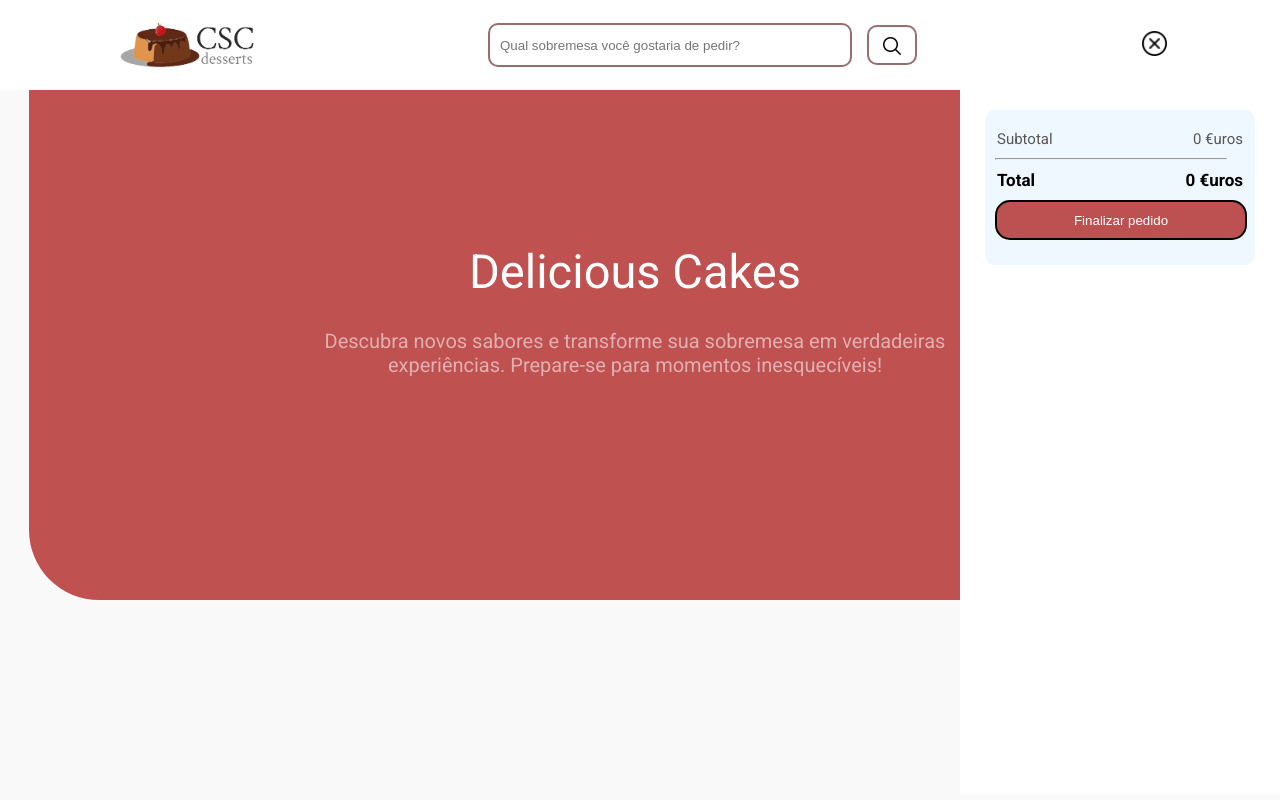
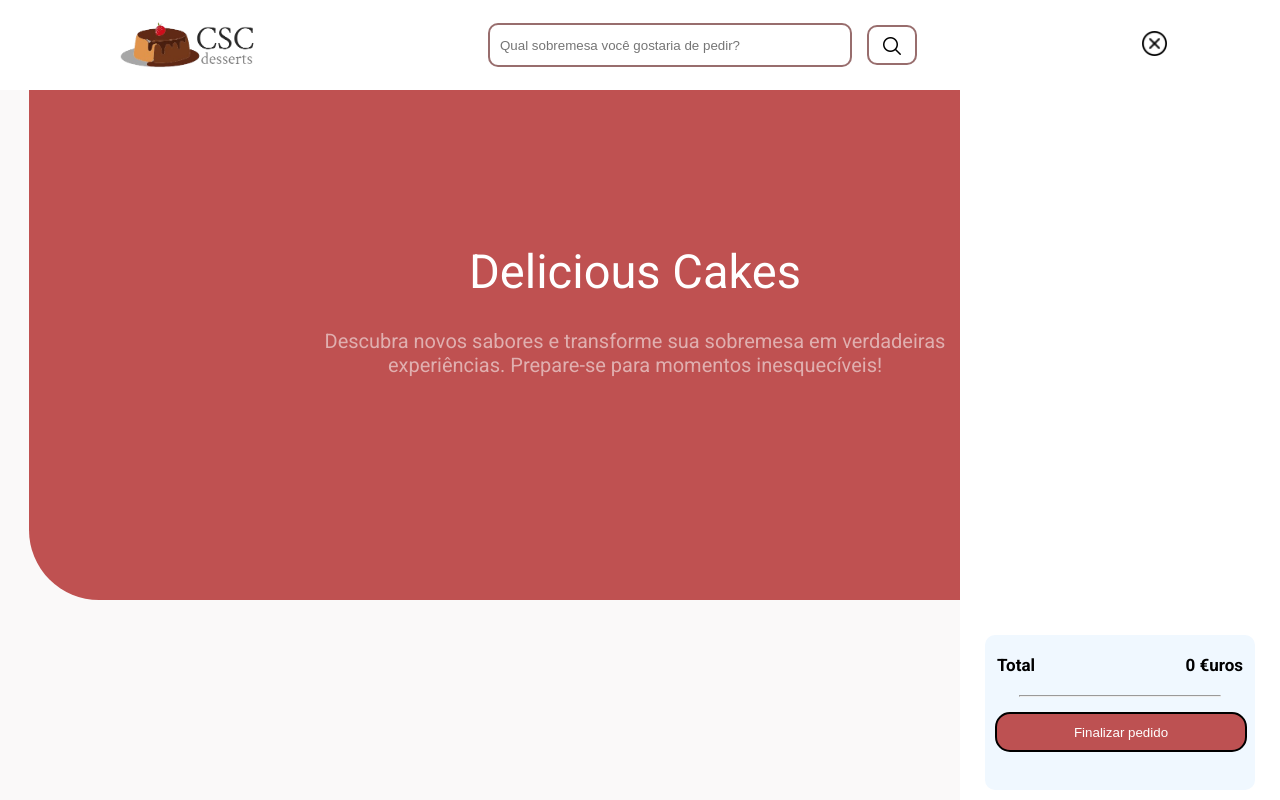
Before and after one commit to Carolthe/cinel-aula5-react, a React (Vite) app: page / in a window 1280 px wide. Both pictures are taken after a click on the picture 1154 px from the left and 43 px from the top of the page. Shown: the top 800 px of the page. Built offline with nearby package versions, Linux system fonts and the light colour scheme.

Commit message:
cinel-aula5-react

```diff
--- a/src/components/Header.jsx
+++ b/src/components/Header.jsx
@@ -43,14 +43,13 @@ export default function Header({
               />
               <div className="container-total">
                 <div className="container-itens">
-                  <div className="subtotal-sidebar">
-                    <p>Subtotal</p>
-                    <p>0 €uros</p>
-                  </div>
-                  <hr />
+
                   <div className="total-sidebar">
                     <b>Total</b>
                     <b>{totalValor} €uros</b>
+                  </div>
+                  <div className="linha">
+                  <hr />
                   </div>
                   <button className="button-finalizar-pedido">
                     Finalizar pedido
--- a/src/components/ProdutosCarrinho.jsx
+++ b/src/components/ProdutosCarrinho.jsx
@@ -8,12 +8,12 @@ export default function ProdutosCarrinho({
   return (
     <div className="cards-carrinho">
       {addCarrinho.map((item) => (
-        <div className="container" key={item.id}>
+        <div key={item.id}>
           <div className="img-add">
             <img className="imagem-card-carrinho" src={item.imagem} />
           </div>
-          <div className="descricao-card">
-            <div>
+          <div className="carrinho-descricao">
+
               <p className="produto-add">{item.paragrafo}</p>
               <p className="valor-produtos-carrinho">{item.valor} €uros</p>
               <div className="container-quantidade">
@@ -21,16 +21,15 @@ export default function ProdutosCarrinho({
                   className="quantidade"
                   onClick={() => modificarQuantidade(item.id, "-")}
                 >
-                  menos
+                  -
                 </button>
                 <p className="numero-produtos">{item.quantidade}</p>
                 <button
                   className="quantidade"
                   onClick={() => modificarQuantidade(item.id, "+")}
                 >
-                  mais
+                  +
                 </button>
-              </div>
             </div>
           </div>
 
--- a/src/dados/sobremesas.js
+++ b/src/dados/sobremesas.js
@@ -32,7 +32,7 @@ export const sobremesas = [
     id: 2,
     imagem: cocoChocolate,
     paragrafo: "Chocolate com Coco",
-    valor: 10,
+    valor: 8,
     button: "Adicionar",
     quantidade: 1,
   },
@@ -40,7 +40,7 @@ export const sobremesas = [
     id: 3,
     imagem: chocolateBrancoMorango,
     paragrafo: "Creme com Morango",
-    valor: 5,
+    valor: 9,
     button: "Adicionar",
     quantidade: 1,
   },
@@ -48,7 +48,7 @@ export const sobremesas = [
     id: 4,
     imagem: abacaxiCoco,
     paragrafo: "Abacaxi com Coco",
-    valor: 10,
+    valor: 8,
     button: "Adicionar",
     quantidade: 1,
   },
@@ -56,7 +56,7 @@ export const sobremesas = [
     id: 5,
     imagem: morangoTrufado,
     paragrafo: "Morango Trufado",
-    valor: 10,
+    valor: 9,
     button: "Adicionar",
     quantidade: 1,
   },
@@ -64,7 +64,7 @@ export const sobremesas = [
     id: 6,
     imagem: frutosVermelhos,
     paragrafo: "Creme Vermelho",
-    valor: 10,
+    valor: 8,
     button: "Adicionar",
     quantidade: 1,
   },
@@ -72,7 +72,7 @@ export const sobremesas = [
     id: 7,
     imagem: ganacheLimao,
     paragrafo: "Ganhachi com Limão",
-    valor: 10,
+    valor: 6,
     button: "Adicionar",
     quantidade: 1,
   },
@@ -80,7 +80,7 @@ export const sobremesas = [
     id: 8,
     imagem: limao,
     paragrafo: "Limão com Creme",
-    valor: 10,
+    valor: 8,
     button: "Adicionar",
     quantidade: 1,
   },
@@ -88,7 +88,7 @@ export const sobremesas = [
     id: 9,
     imagem: morangoCreme,
     paragrafo: "Cereja com Creme",
-    valor: 10,
+    valor: 9,
     button: "Adicionar",
     quantidade: 1,
   },
@@ -104,7 +104,7 @@ export const sobremesas = [
     id: 11,
     imagem: pistache,
     paragrafo: "Pistache",
-    valor: 10,
+    valor: 9,
     button: "Adicionar",
     quantidade: 1,
   },
--- a/src/index.css
+++ b/src/index.css
@@ -59,8 +59,7 @@ body {
 }
 
 .side-bar {
-  height: 88vh;
-  overflow-y: auto;
+  height: 225vh;
 }
 .fechar {
   left: 0;
@@ -68,9 +67,11 @@ body {
   margin: 0;
 }
 .abrir {
+  overflow-y: scroll;
+  scrollbar-color:rgba(180, 49, 49, 0.841) rgb(13, 15, 13);
   margin-top: 90px;
   width: 320px;
-  height: 88%;
+  height: 90%;
   position: fixed;
   top: 0;
   right: 0;
@@ -133,12 +134,6 @@ body {
   width: 250px;
   transition: transform 0.3s ease;
 }
-/* .imagem-cards:hover{
-  transform: scale(1.1);
-} */
-.descricao-cards {
-  margin-top: 30px;
-}
 .valor-card {
   margin-top: 5px;
   margin-bottom: 10px;
@@ -165,13 +160,19 @@ body {
   flex-direction: row;
   justify-content: center;
 }
+.carrinho-descricao{
+  height: 0px;
+}
 .container-itens {
-  margin-top: 20px;
+  margin-top: 80px;
   background-color: aliceblue;
   width: 270px;
   height: 135px;
   padding-top: 20px;
   border-radius: 10px;
+  position: fixed;
+  bottom: 0;
+  margin-bottom: 10px;
 }
 .subtotal-sidebar {
   font-size: 15px;
@@ -179,14 +180,14 @@ body {
   justify-content: space-between;
   margin: 0px 12px 0 12px;
 }
-hr {
-  width: 230px;
-  align-items: center;
+hr{
+  width: 200px;
+  margin-top: 20px;
+  margin-bottom: 5px;
+}
+.linha{
   display: flex;
   justify-content: center;
-  justify-items: center;
-  text-align: center;
-  margin: 10px;
 }
 .total-sidebar {
   font-size: 17px;
@@ -213,6 +214,7 @@ hr {
 .cards-carrinho {
   display: flex;
   align-items: center;
+  margin-left: 30px;
   flex-direction: column;
 }
 .container-quantidade {
@@ -227,6 +229,7 @@ hr {
   position: relative;
   right: 90px;
   top: 60px;
+  width: 50px;
 }
 .imagem-card-carrinho {
   width: 80px;
@@ -254,12 +257,10 @@ hr {
   font-size: 12px;
 }
 .remover {
-  display: flex;
-  justify-content: end;
   position: relative;
   font-size: 15px;
-  bottom: 36px;
   left: 140px;
+  bottom: -50;
   border: none;
   background-color: white;
 }
```
